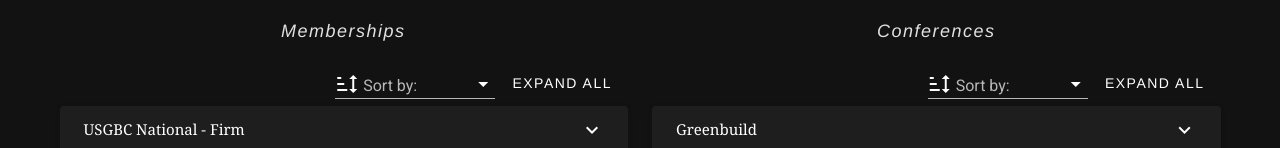
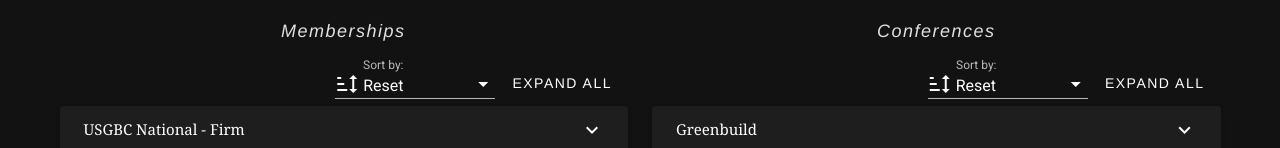
Before and after one commit to Delta-Apps-LLC/patrickthib, a Nuxt app: page /involvement in a window 1280 px wide. Shown: the part 225-373 px from the top of the page. Built offline with nearby package versions, Linux system fonts and the light colour scheme.

Commit message:
fixed dropdown bugs

```diff
--- a/components/Dropdown.vue
+++ b/components/Dropdown.vue
@@ -30,7 +30,7 @@
       hover
     >
       <v-expansion-panel
-        v-for="(item, i) in displayedItems"
+        v-for="(item, i) in properList"
         :key="i"
       >
         <v-expansion-panel-header>
@@ -39,7 +39,7 @@
           </span>
           <span style="width: 85%;" v-else>{{ item.title }}</span>
           <v-spacer />
-          <span>{{ item.year?.join(', ') }}</span>
+          <span>{{ item.year?.join(', ') }}{{ item.duration }}</span>
         </v-expansion-panel-header>
         <v-expansion-panel-content>{{ item.details }}</v-expansion-panel-content>
       </v-expansion-panel>
@@ -48,10 +48,11 @@
     <v-btn class="load-more-btn main-font"
       @click="loadMoreItems"
       text
-      :disabled="displayedItems.length == items.length"
+      :disabled="properList.length === items.length"
     >Load More...</v-btn>
   </div>
 </template>
+
 
 <script>
 import AOS from 'aos'
@@ -71,10 +72,11 @@
       expandedPanels: [],
       expanded: false,
       filterItems: [
+        { value: 0, text: 'Reset' },
         { value: 1, text: 'Alphabetical' },
         { value: 2, text: 'Date' },
       ],
-      selected: null,
+      selected: 0,
       itemsToDisplay: 10,
       windowWidth: window.innerWidth,
     }
@@ -85,21 +87,23 @@
   },
 
   watch: {
-    selected (oldValue, newValue) {
-      if (oldValue === 1) {
-        this.items = this.items.sort((a, b) => {
-          const titleA = a.title.toUpperCase();
-          const titleB = b.title.toUpperCase();
-          if (titleA < titleB) {
-            return -1;
-          }
-          if (titleA > titleB) {
-            return 1;
-          }
-          return 0;
-        });
-      } else if (oldValue === 2) {
-        this.items = this.items.sort((a, b) => b.year[0] - a.year[0]);
+    selected(newValue) {
+      if (newValue === 0) {
+        this.properList = this.items.slice(0, this.itemsToDisplay);
+      } else if (newValue === 1) {
+        this.properList = this.alphabeticalOrder;
+      } else if (newValue === 2) {
+        this.properList = this.dateOrder;
+      }
+    },
+
+    itemsToDisplay() {
+      if (this.selected === 0) {
+        this.properList = this.items.slice(0, this.itemsToDisplay);
+      } else if (this.selected === 1) {
+        this.properList = this.alphabeticalOrder;
+      } else if (this.selected === 2) {
+        this.properList = this.dateOrder;
       }
     }
   },
@@ -123,8 +127,41 @@
   },
 
   computed: {
-    displayedItems() {
+    properList() {
+      if (this.selected === 0) {
+        return this.items.slice(0, this.itemsToDisplay);
+      } else if (this.selected === 1) {
+        return this.alphabeticalOrder;
+      } else if (this.selected === 2) {
+        return this.dateOrder;
+      }
       return this.items.slice(0, this.itemsToDisplay);
+    },
+
+    alphabeticalOrder () {
+      let alphaItems = [...this.items];
+      alphaItems = alphaItems.sort((a, b) => {
+        const titleA = a.title.toUpperCase();
+        const titleB = b.title.toUpperCase();
+        if (titleA < titleB) {
+          return -1;
+        }
+        if (titleA > titleB) {
+          return 1;
+        }
+        return 0;
+      });
+      return alphaItems.slice(0, this.itemsToDisplay);
+    },
+
+    dateOrder () {
+      let dateItems = [...this.items];
+      dateItems = dateItems.sort((a, b) => {
+        const yearA = a.year ? a.year[0] : 0;
+        const yearB = b.year ? b.year[0] : 0;
+        return yearB - yearA;
+      });
+      return dateItems.slice(0, this.itemsToDisplay);
     }
   }
 }
@@ -149,5 +186,4 @@
   display: flex;
   margin: 10px auto;
 }
-
 </style>
--- a/pages/experience.vue
+++ b/pages/experience.vue
@@ -72,112 +72,112 @@
         {
           title: 'HGA Chairman of Council Coordinating Committee',
           details: 'Responsible for all disciplines and practice initiatives with emphasis including sustainable design.',
-          year: '2004-2016',
+          duration: '2004-2016',
         },
         {
           title: 'HGA Chair of HGA Sustainability Council',
           details: 'First chair of newly formed council.',
-          year: '',
+          duration: '',
         },
         {
           title: 'Design Futures Council Sustainable Leadership Summit',
           details: 'Delegate to the annual invitation-only meeting. 2012 produced a document called the \"Portland Promise.\"',
-          year: '2012-Present',
+          duration: '2012-Present',
         },
         {
           title: 'Visioning the Future of University of Minnesota Center for Sustainable Building Research',
           details: 'Meeting with Dean of College of Architecture to develop a plan for the future of this center.',
-          year: '2012',
+          duration: '2012',
         },
         {
           title: 'HGA Firm-Wide Sustainable Design Summit',
           details: 'Hosted 26 delegates gathered for a two day summit to plan for the future of sustainable design and how to impact communities for good.',
-          year: '2011, 2012',
+          duration: '2011, 2012',
         },
         {
           title: 'Center for the Built Environment, UC Berkley',
           details: 'Executive council of industry partners.',
-          year: '2011, 2012',
+          duration: '2011, 2012',
         },
         {
           title: 'AIA Large Firm Roundtable Sustainable Design Leaders',
           details: 'National working group of large architecture firms working toward a carbon neutral future. Water working group and carbon working group.',
-          year: '2009-Present',
+          duration: '2009-Present',
         },
         {
           title: 'HGA Strategic Plan Subcommittee',
           details: 'Appointed to subcommittee to help develop the firm\'s strategic plan for 2011-2013 and for 2007-2010. Wrote the sustainable design strategic plan for the firm.',
-          year: '',
+          duration: '',
         },
         {
           title: 'Eco-Structure Board',
           details: '',
-          year: '2010-Present',
+          duration: '2010-Present',
         },
         {
           title: 'Evergreen Awards Jury',
           details: '',
-          year: '2010',
+          duration: '2010',
         },
         {
           title: 'Minnesota Contractors Association Sustainable Design Awards Jury',
           details: '',
-          year: '2010',
+          duration: '2010',
         },
         {
           title: 'USGBC Mississippi Headwaters Chapter (HGA)',
           details: 'Sponsor of chapter.',
-          year: '2004-Present',
+          duration: '2004-Present',
         },
         {
           title: 'CSI-IFMA Product Showcase Organizing Committee',
           details: 'Leader of conference planning. Keynote panel.',
-          year: '2004, 2005',
+          duration: '2004, 2005',
         },
         {
           title: 'AIA Continuing Education Provider Curriculum Development',
           details: '',
-          year: '1997',
+          duration: '1997',
         },
         {
           title: 'American Institute of Architects (AIA) Committee on the Environment, Environmental Resource Guide,',
           details: 'Task group member for ERG, energy group and materials group. Contributions included research on the regulatory background of paints, input for ERG format and contact with other associations to secure involvement. Coordinated ERG meetings at 3M, a construction products supplier, and generated support for ERG project.',
-          year: '1990-1993',
+          duration: '1990-1993',
         },
         {
           title: 'Construction Specifications Institute (CSI)',
           details: 'Professional Member Construction Specifications Institute Technical Committee Chairman.',
-          year: '1990-1993',
+          duration: '1990-1993',
         },
         {
           title: 'American Society for Testing and Materials (ASTM), Sub-Committee Chair',
           details: 'D-1 Committee on Paints and Related Coatings - concrete sealer standards subcommittee developing standards for penetrating sealers, task group leader developing standard for testing chemical resistance of concrete and masonry sealers. C-24 Committee Building Seals and Sealants member. Task group for C 957-87 Standard Spec for coatings. Pursuing development of new standards.',
-          year: '1991-1992',
+          duration: '1991-1992',
         },
         {
           title: 'Sealant Waterproofing and Restoration Institute (SWRI)',
           details: 'Traffic Bearing Waterproofing Committee member.',
-          year: '1991-1992',
+          duration: '1991-1992',
         },
         {
           title: 'Joint Working Group on Housing',
           details: 'A group cooperating with the Soviet Union on developing the market for general construction, renovation and western style housing. This group was coordinated by J.A. Jones Construction Company.',
-          year: '1991-1992',
+          duration: '1991-1992',
         },
         {
           title: 'American Institute of Architects (AIA)',
           details: 'Task group for ERG, energy group and materials group. Contributions include research on the regulatory background of paints, input for ERG format and contact with other associations to secure involvement. Coordinated ERG meetings at 3M, a construction products supplier, and generated support for ERG project.',
-          year: '1990-1992',
+          duration: '1990-1992',
         },
         {
           title: 'MasterSpec Architectural Review Committee',
           details: '',
-          year: '1991',
+          duration: '1991',
         },
         {
           title: 'AIA Housing Committee,',
           details: '',
-          year: '1991',
+          duration: '1991',
         },
       ],
       windowWidth: window.innerWidth
```
